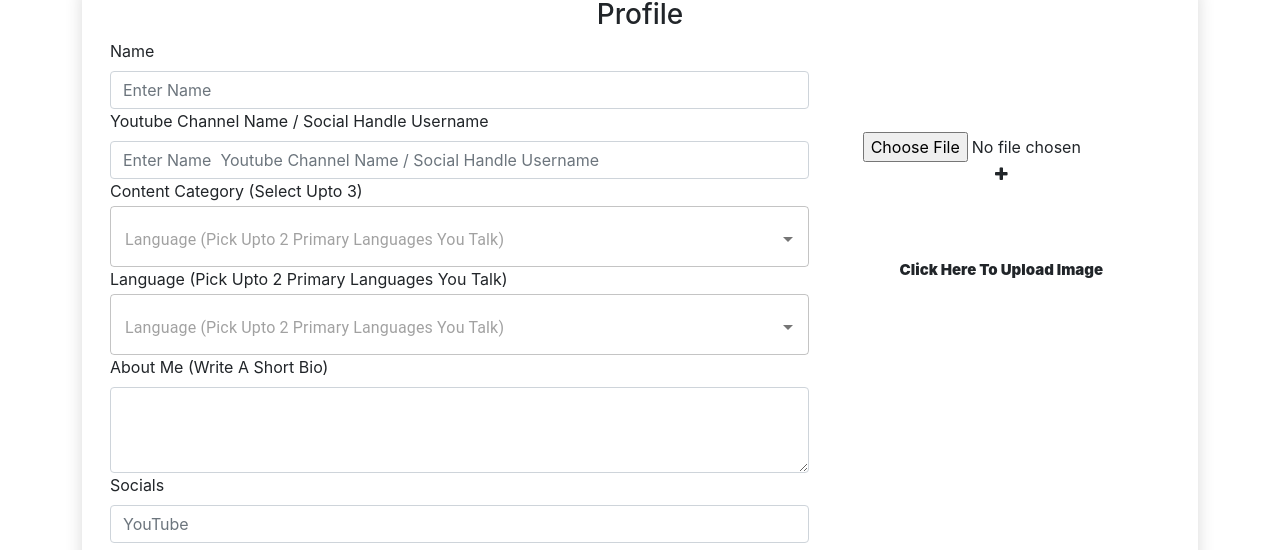
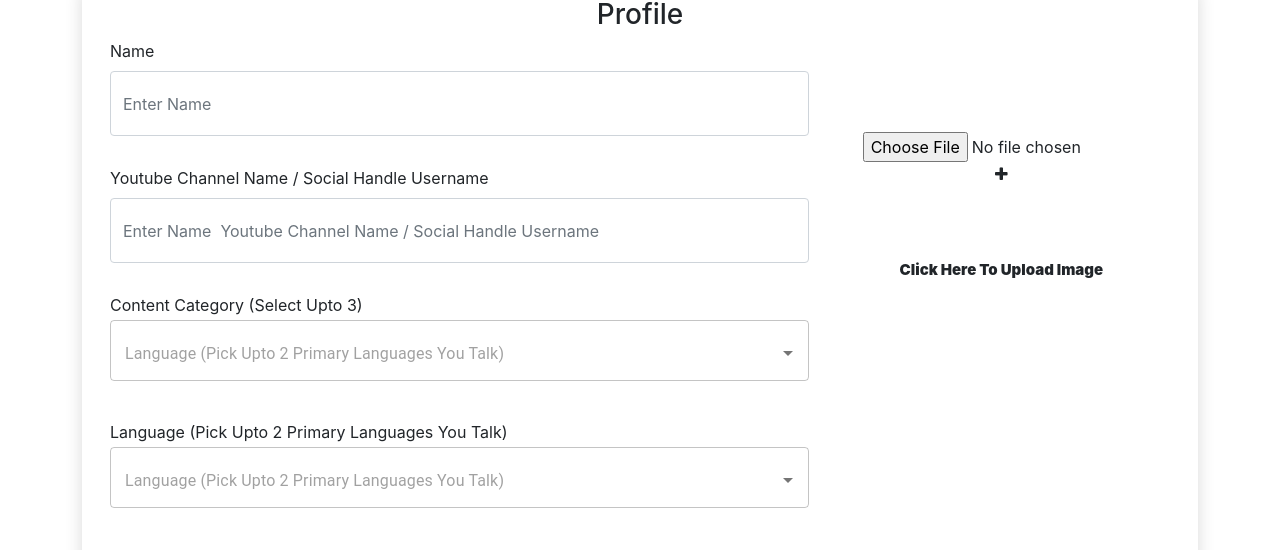
Before and after one commit to AnushikaNethsara/social-app, a React (Create React App) app in the folder web-app/: page /profile in a window 1280 px wide. Shown: the part 180-730 px from the top of the page. Built offline with nearby package versions, Linux system fonts and the light colour scheme; no server answers.

Commit message:
Spacing added
Spacing added

```diff
--- a/web-app/src/pages/Profile.js
+++ b/web-app/src/pages/Profile.js
@@ -1,6 +1,6 @@
 import React, { Component } from "react";
 import PropTypes from "prop-types";
-import { Container, Row, Col, Image, Form } from "react-bootstrap";
+import { Container, Row, Col, Form } from "react-bootstrap";
 import Autocomplete from "@material-ui/lab/Autocomplete";
 import TextField from "@material-ui/core/TextField";
 import "./style.css";
@@ -27,7 +27,7 @@ const AllCategories = [
   "Cooking",
   "Infotainment",
   "Travel",
-]
+];
 
 const AllLanguages = [
   "English",
@@ -45,7 +45,7 @@ const AllLanguages = [
   "Telugu",
   "Punjabi",
   "Tamil",
-]
+];
 
 class Profile extends Component {
   static propTypes = {
@@ -74,7 +74,11 @@ class Profile extends Component {
                   <Form>
                     <Form.Group>
                       <Form.Label>Name</Form.Label>
-                      <Form.Control type="text" placeholder="Enter Name" />
+                      <Form.Control
+                        type="text"
+                        placeholder="Enter Name"
+                        style={{ marginBottom: "30px", height: "65px" }}
+                      />
                     </Form.Group>
                     <Form.Group>
                       <Form.Label>
@@ -83,6 +87,7 @@ class Profile extends Component {
                       <Form.Control
                         type="text"
                         placeholder="Enter Name  Youtube Channel Name / Social Handle Username"
+                        style={{ marginBottom: "30px", height: "65px" }}
                       />
                     </Form.Group>
                     <Form.Group>
@@ -96,7 +101,12 @@ class Profile extends Component {
                         //onChange={onChangeCategories}
                         filterSelectedOptions
                         renderInput={(params) => (
-                          <TextField {...params} variant="outlined" placeholder="Language (Pick Upto 2 Primary Languages You Talk)" />
+                          <TextField
+                            {...params}
+                            variant="outlined"
+                            placeholder="Language (Pick Upto 2 Primary Languages You Talk)"
+                            style={{ marginBottom: "30px", height: "65px" }}
+                          />
                         )}
                       />
                     </Form.Group>
@@ -113,22 +123,43 @@ class Profile extends Component {
                         //onChange={onChangeQualification}
                         filterSelectedOptions
                         renderInput={(params) => (
-                          <TextField {...params} variant="outlined" placeholder="Language (Pick Upto 2 Primary Languages You Talk)" />
+                          <TextField
+                            {...params}
+                            variant="outlined"
+                            placeholder="Language (Pick Upto 2 Primary Languages You Talk)"
+                            style={{ marginBottom: "30px", height: "65px" }}
+                          />
                         )}
                       />
                     </Form.Group>
                     <Form.Group>
                       <Form.Label>About Me (Write A Short Bio)</Form.Label>
-                      <Form.Control as="textarea" rows={3} />
+                      <Form.Control
+                        as="textarea"
+                        rows={4}
+                        style={{ marginBottom: "30px" }}
+                      />
                     </Form.Group>
 
                     <Form.Group>
                       <Form.Label>Socials</Form.Label>
-                      <Form.Control type="text" placeholder="YouTube" />
+                      <Form.Control
+                        type="text"
+                        placeholder="YouTube"
+                        style={{ height: "65px" }}
+                      />
                       <br></br>
-                      <Form.Control type="text" placeholder="Instagram" />
+                      <Form.Control
+                        type="text"
+                        placeholder="Instagram"
+                        style={{ height: "65px" }}
+                      />
                       <br></br>
-                      <Form.Control type="text" placeholder="TikTok" />
+                      <Form.Control
+                        type="text"
+                        placeholder="TikTok"
+                        style={{ height: "65px" }}
+                      />
                     </Form.Group>
                   </Form>
                 </Col>
```
